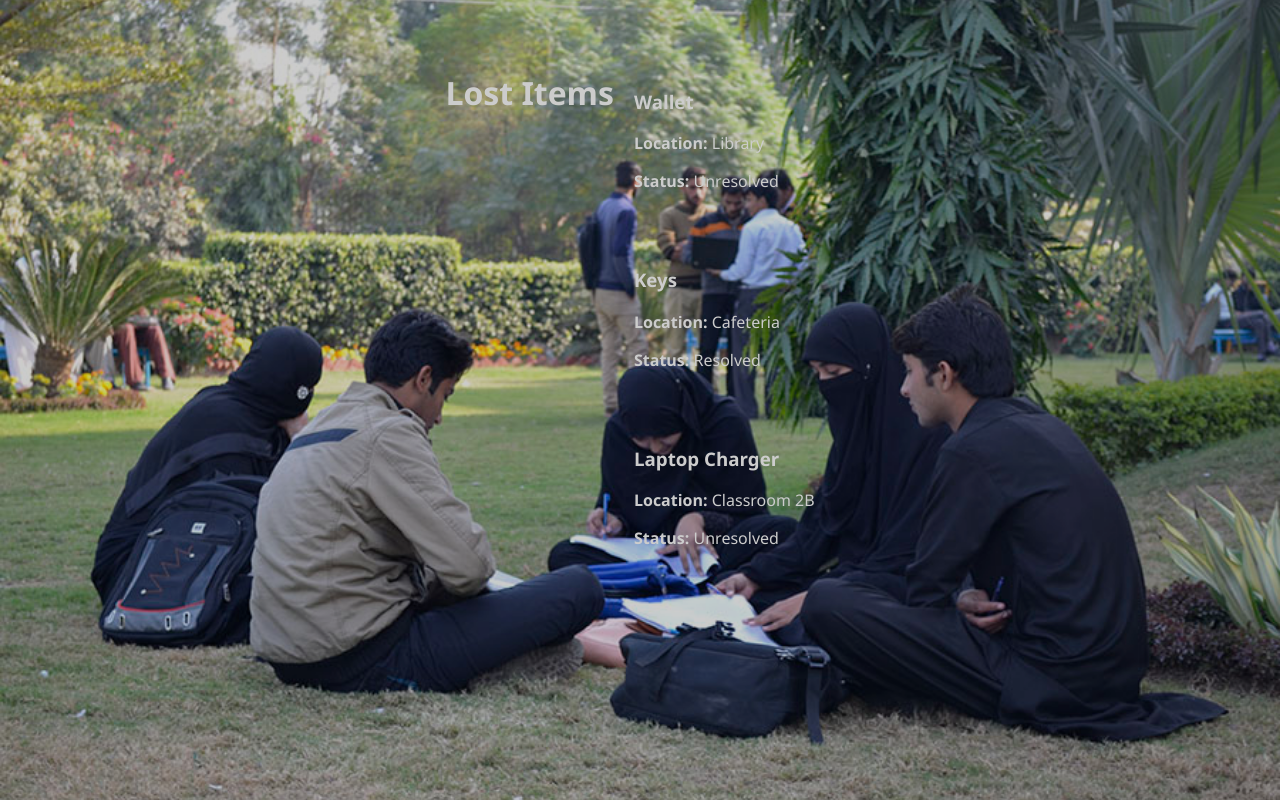
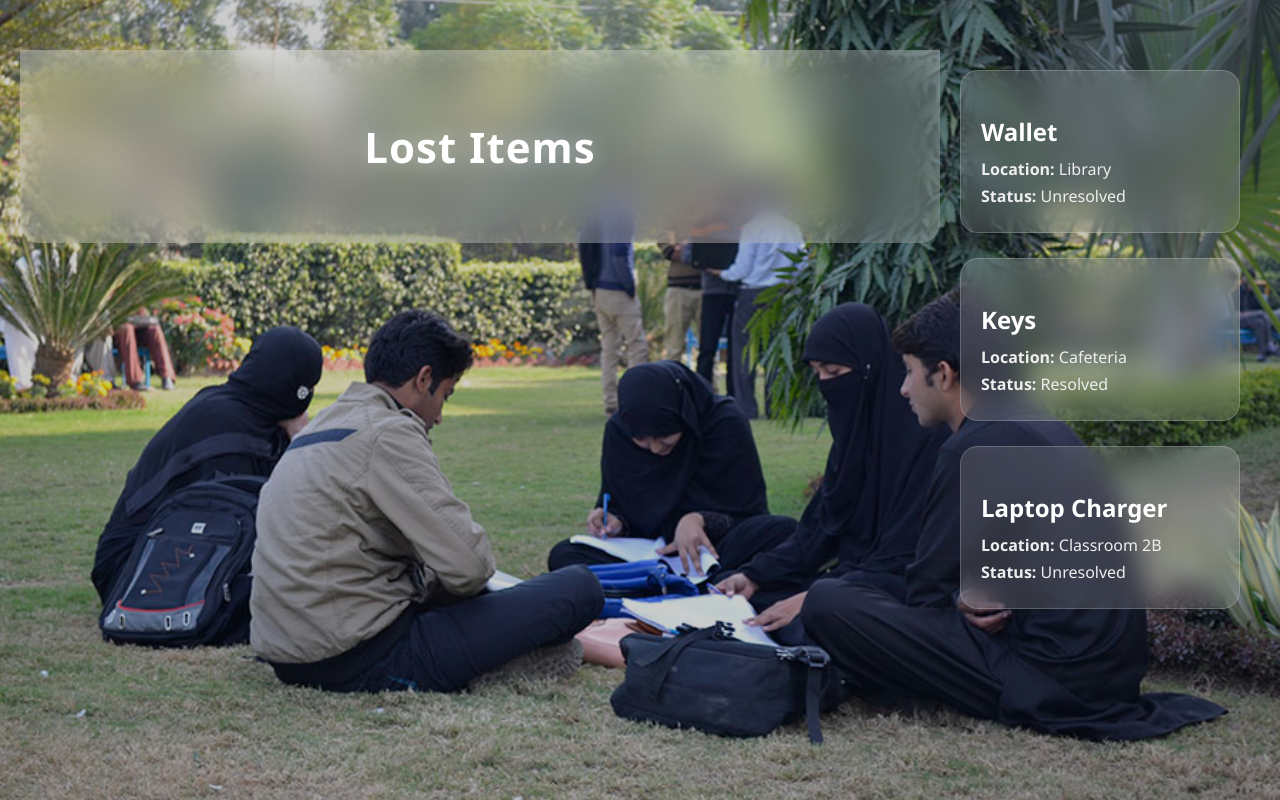
Before and after one commit to Abdullah-819/Comsats-Lost-Found-item-Manager, a Flask app: page /dashboard/lost in a window 1280 px wide. Run offline with Flask 3, Linux system fonts and the light colour scheme.

Commit message:
Sprint 8 (Item card creation)

```diff
--- a/app/static/css/style.css
+++ b/app/static/css/style.css
@@ -340,3 +340,56 @@ body::before {
 .delete-btn {
     background-color: rgba(220,53,69,0.5);
 }
+.page-header {
+    width: 100%;
+    padding: 40px 0;
+    text-align: center;
+    background: rgba(255, 255, 255, 0.18);
+    backdrop-filter: blur(20px);
+    -webkit-backdrop-filter: blur(20px);
+    border-radius: 0 0 20px 20px;
+    box-shadow: rgba(255, 255, 255, 0.2) 0px 4px 20px inset;
+    margin-bottom: 40px;
+}
+
+.page-header h1 {
+    color: #fff;
+    font-size: 42px;
+    font-weight: 700;
+    letter-spacing: 1px;
+    text-shadow: 0 0 20px rgba(255,255,255,0.4);
+}
+.items-list {
+    display: grid;
+    grid-template-columns: repeat(auto-fit, minmax(280px, 1fr));
+    gap: 25px;
+    padding: 20px;
+}
+/* ================================
+   Frosty Item Cards
+   ================================ */
+.item-card {
+    background: rgba(255, 255, 255, 0.15);
+    padding: 20px;
+    border-radius: 18px;
+    backdrop-filter: blur(12px);
+    -webkit-backdrop-filter: blur(12px);
+    transition: 0.3s ease;
+    border: 1px solid rgba(255, 255, 255, 0.2);
+}
+
+.item-card:hover {
+    transform: translateY(-5px);
+    box-shadow: 0 8px 25px rgba(255,255,255,0.2);
+}
+
+.item-card h3 {
+    color: #fff;
+    font-size: 24px;
+    margin-bottom: 10px;
+}
+
+.item-card p {
+    color: #eee;
+    margin: 5px 0;
+}
--- a/app/templates/found_items.html
+++ b/app/templates/found_items.html
@@ -2,7 +2,10 @@
 
 {% block content %}
 <div class="dashboard-page">
-    <h1 class="page-title">Found Items</h1>
+    <div class="page-header">
+    <h1>Found Items</h1>
+</div>
+
 
     <div class="items-list">
         {% for item in items %}
--- a/app/templates/lost_items.html
+++ b/app/templates/lost_items.html
@@ -2,7 +2,10 @@
 
 {% block content %}
 <div class="dashboard-page">
-    <h1 class="page-title">Lost Items</h1>
+    <div class="page-header">
+    <h1>Lost Items</h1>
+</div>
+
 
     <div class="items-list">
         {% for item in items %}
```
